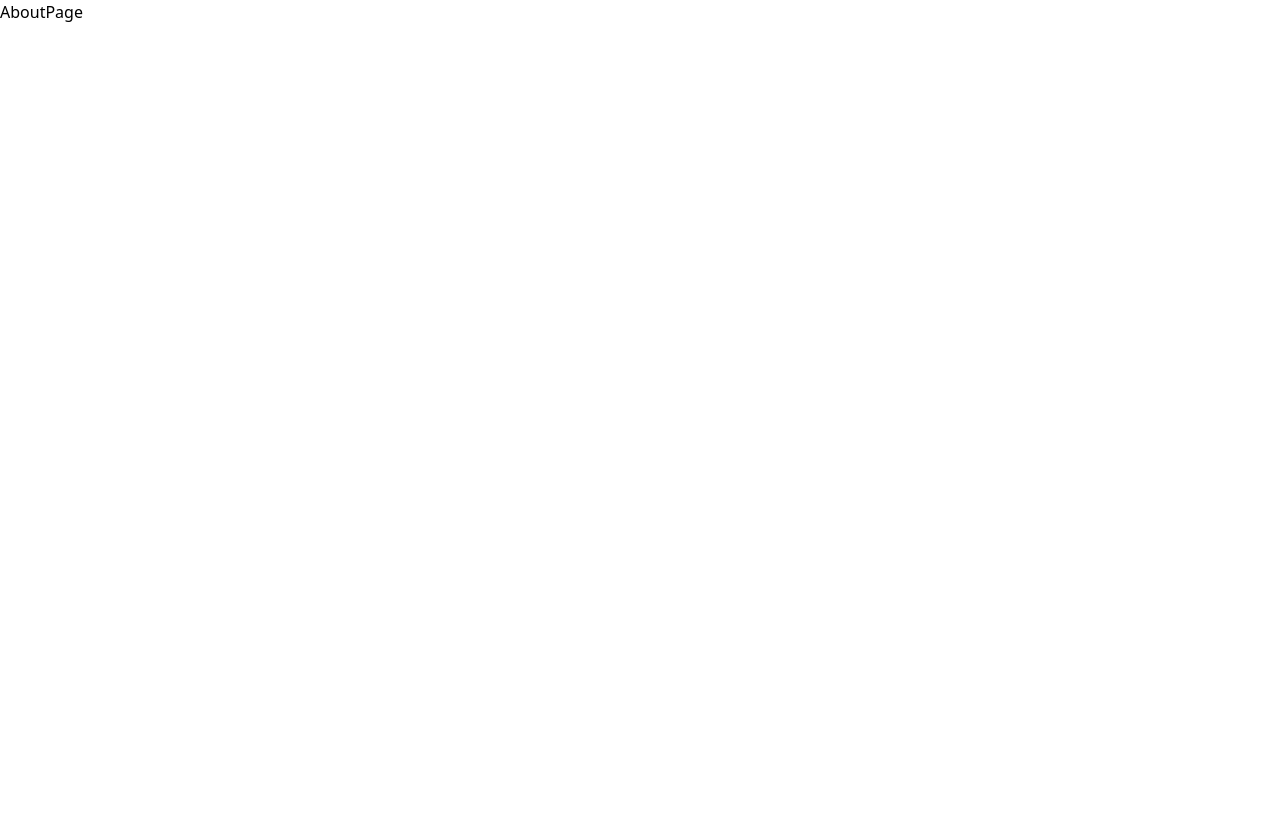
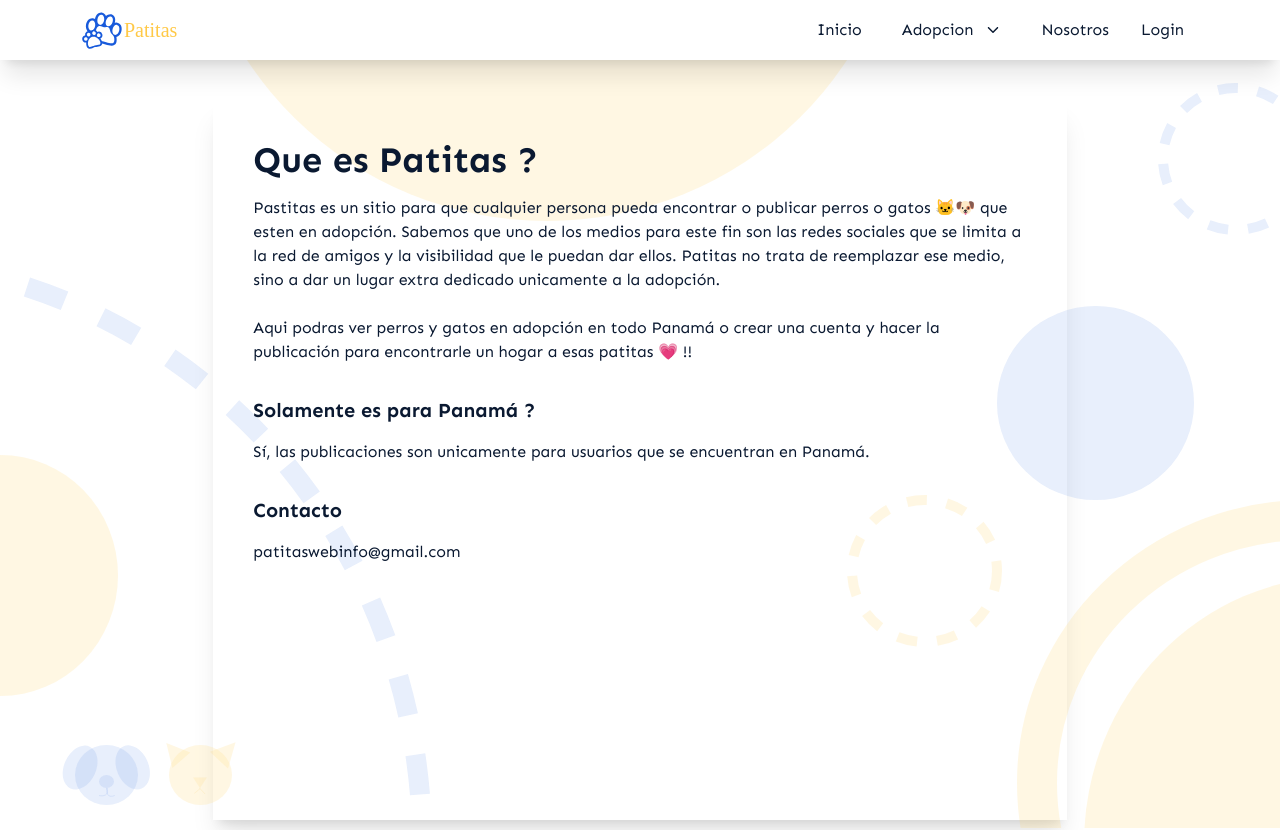
Before and after one commit to NahumCRep/PatitasWeb, a React (Create React App) app: page /nosotros in a window 1280 px wide. Shown: the top 830 px of the page. Before the commit the page ends 800 px from the top, so only its background shows below. Built offline with nearby package versions, Linux system fonts and the light colour scheme; a web font is replaced by a local one.

Commit message:
about page complete with information

```diff
--- a/src/pages/publicPages/AboutPage.jsx
+++ b/src/pages/publicPages/AboutPage.jsx
@@ -1,7 +1,43 @@
 import React from 'react'
+import { Layout } from '../../components/layouts/Layout'
 
 export const AboutPage = () => {
   return (
-    <div>AboutPage</div>
+    <Layout >
+      <section className="w-full min-h-screen relative
+        before:content-[''] before:absolute before:z-0 before:top-0 before:left-0 before:opacity-50
+        before:w-full before:h-full before:bg-svg-bg before:bg-no-repeat
+        flex justify-center
+      ">
+        <div className='my-10 text-plt-dark font-secondary w-5/6 md:w-2/3 p-10
+         bg-white shadow-xl flex flex-col gap-8'>
+          <div className='z-20'>
+            <h1 className='text-4xl font-semibold'>Que es Patitas ?</h1>
+            <p className='mt-4'>
+              Pastitas es un sitio para que cualquier persona pueda encontrar o publicar
+              perros o gatos &#128049;&#128054; que esten en adopción. Sabemos que uno de los medios para este fin
+              son las redes sociales que se limita a la red de amigos y la visibilidad que le puedan
+              dar ellos. Patitas no trata de reemplazar ese medio, sino a dar un lugar extra dedicado
+              unicamente a la adopción. <br /> <br />
+              Aqui podras ver perros y gatos en adopción en todo Panamá o crear una cuenta
+              y hacer la publicación para encontrarle un hogar a esas patitas &#128151; !!
+            </p>
+          </div>
+
+          <div className='z-20'>
+            <h2 className='text-xl font-semibold'>Solamente es para Panamá ?</h2>
+            <p className='mt-4'>
+              Sí, las publicaciones son unicamente para usuarios que se encuentran
+              en Panamá.
+            </p>
+          </div>
+
+          <div className='z-20'>
+            <h2 className='text-xl font-semibold'>Contacto</h2>
+            <p className='mt-4'>patitaswebinfo@gmail.com</p>
+          </div>
+        </div>
+      </section>
+    </Layout>
   )
 }
```
